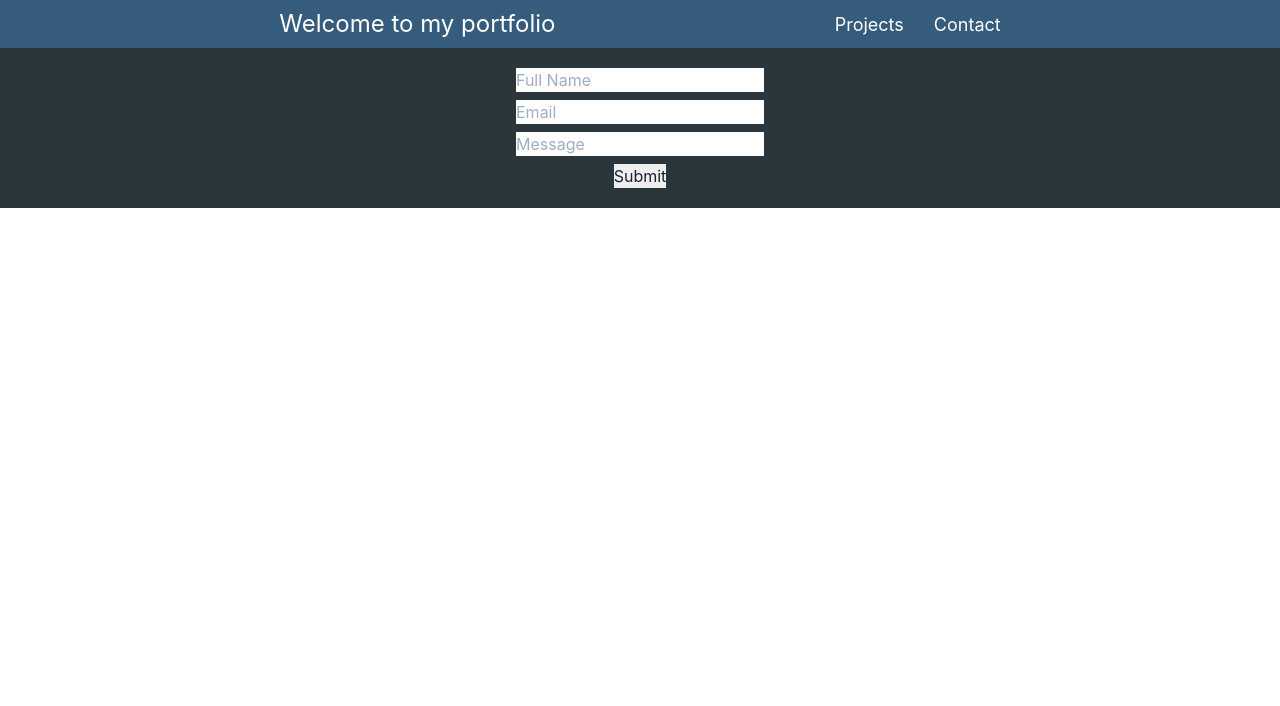
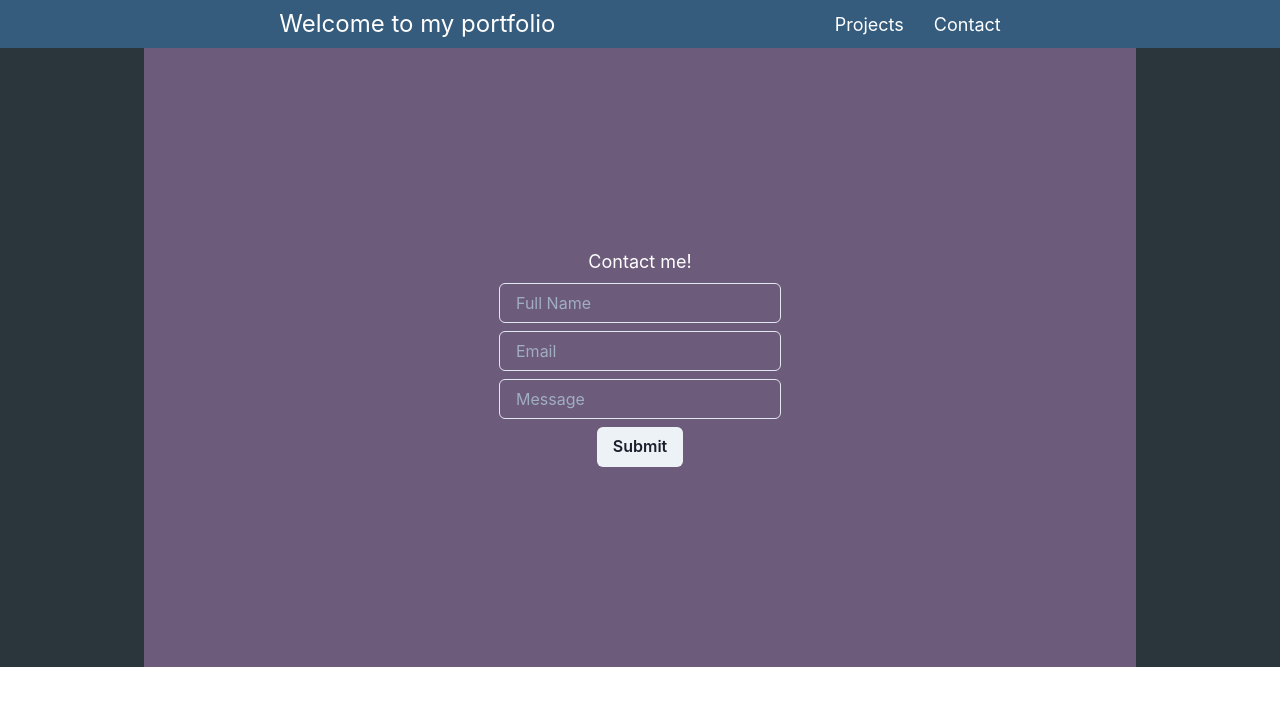
Before and after one commit to Rodomaxi2/Portfolio, a Next.js app: page /contact in a window 1280 px wide. Shown: the top 706 px of the page. Built offline with nearby package versions, Linux system fonts and the light colour scheme.

Commit message:
Added Chakra to the react hook

```diff
--- a/Components/ContactForm.js
+++ b/Components/ContactForm.js
@@ -1,6 +1,6 @@
 /* eslint-disable react/jsx-props-no-spreading */
 import { useRef } from "react";
-import { useForm } from "react-hook-form";
+import { useForm, Controller } from "react-hook-form";
 import {
 	Center,
 	FormControl,
@@ -17,10 +17,11 @@ const ContactForm = () => {
 	const {
 		register,
 		handleSubmit,
-		formState: { errors },
+		formState: { errors, isSubmitting },
 	} = useForm();
 
 	const mailHref = useRef();
+
 	const onSubmit = (data) => {
 		const email = "rodomaxi2@gmail.com";
 		mailHref.current.setAttribute(
@@ -30,47 +31,56 @@ const ContactForm = () => {
 		mailHref.current.click();
 	};
 
-	// console.log(watch("name"), watch("email"), watch("message"));
-	// emailto:rodomaxi2@gmail.com?subject=${name} ${email}&body=${message}
-
 	return (
-		<Center bg="#white" padding="20px" w="100%">
+		<Center bg="#6C5B7B" padding="200px" w="100%">
 			<form onSubmit={handleSubmit(onSubmit)}>
 				<VStack>
-					<input
+					<Center color="white" fontSize="lg">
+						Contact me!
+					</Center>
+					<FormControl isInvalid={errors.name}>
+						<Input
+							textColor="white"
+							name="name"
 							type="text"
 							placeholder="Full Name"
-						{...register("name", { required: true })}
+							{...register("name", { required: "This is required" })}
 						/>
-					{errors.name && <span>This field is required</span>}
+						<FormErrorMessage>{errors.name && errors.name.message}</FormErrorMessage>
+					</FormControl>
 
-					<input
-						type="email"
+					<FormControl isInvalid={errors.email}>
+						<Input
+							textColor="white"
 							placeholder="Email"
-						{...register("email", { required: true })}
+							{...register("email", {
+								pattern: {
+									value: /^(([^<>()[\]\\.,;:\s@"]+(\.[^<>()[\]\\.,;:\s@"]+)*)|(".+"))@((\[[0-9]{1,3}\.[0-9]{1,3}\.[0-9]{1,3}\.[0-9]{1,3}\])|(([a-zA-Z\-0-9]+\.)+[a-zA-Z]{2,}))$/,
+									message: "Invalid email",
+								},
+							})}
 						/>
-					{errors.email && <span>This field is required</span>}
+						<FormErrorMessage>{errors.email && errors.email.message}</FormErrorMessage>
+					</FormControl>
 
-					<input
+					<FormControl isInvalid={errors.message}>
+						<Input
+							textColor="white"
 							type="text"
 							placeholder="Message"
-						{...register(
-							"message",
-							{ required: true },
-							{
-								pattern: {
-									value: /^(([^<>()[\]\\.,;:\s@"]+(\.[^<>()[\]\\.,;:\s@"]+)*)|(".+"))@((\[[0-9]{1,3}\.[0-9]{1,3}\.[0-9]{1,3}\.[0-9]{1,3}\])|(([a-zA-Z\-0-9]+\.)+[a-zA-Z]{2,}))$/,
-									message: "Ingrese un correo valido",
-								},
-							},
-						)}
+							{...register("message", { required: "This is required" })}
 						/>
-					{errors.message && <span>This field is required</span>}
+						<FormErrorMessage>
+							{errors.message && errors.message.message}
+						</FormErrorMessage>
+					</FormControl>
 
 					<a ref={mailHref} href="mailto:name@mail.com" style={{ display: "none" }}>
 						Send mail
 					</a>
-					<input type="submit" />
+					<Button isLoading={isSubmitting} type="submit">
+						Submit
+					</Button>
 				</VStack>
 			</form>
 		</Center>
```
Lines whose indentation alone changed are shown as unchanged.
